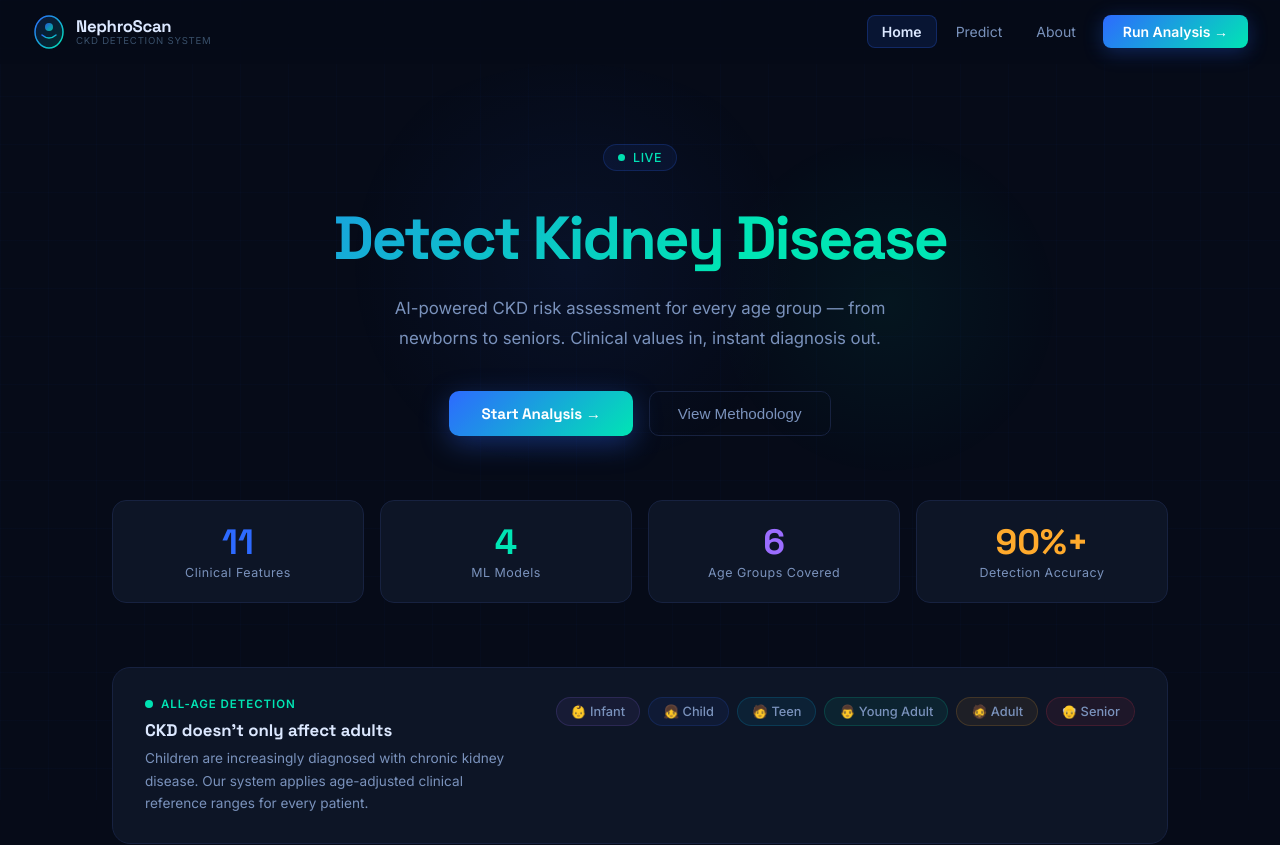
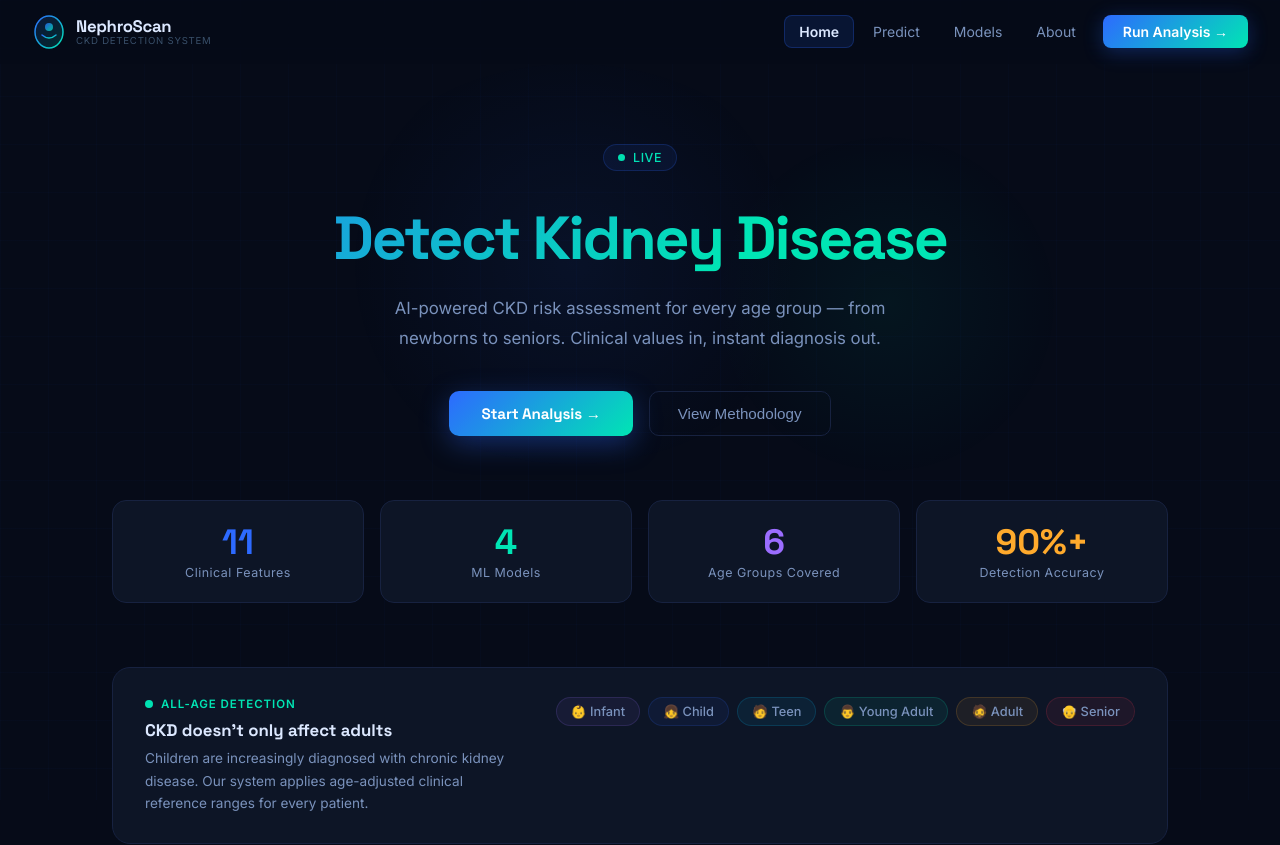
Before and after one commit to sharanugd2305/ckd-detection, a React (Create React App) app in the folder frontend/: page / in a window 1280 px wide. Shown: the top 845 px of the page. Built offline with nearby package versions, Linux system fonts and the light colour scheme.

Commit message:
Refactor Navbar component to simplify styling and improve link rendering

```diff
--- a/frontend/src/components/Navbar.js
+++ b/frontend/src/components/Navbar.js
@@ -11,51 +11,18 @@ export default function Navbar(){
     return()=>window.removeEventListener('scroll',h);
   },[]);
 
-  const s={
-    nav:{
-      position:'sticky',top:0,zIndex:300,
-      height:64,padding:'0 2rem',
+  const links=[['/', 'Home'],['/predict','Predict'],['/models','Models'],['/about','About']];
+
+  return(
+    <nav style={{
+      position:'sticky',top:0,zIndex:300,height:64,padding:'0 2rem',
       display:'flex',alignItems:'center',justifyContent:'space-between',
       background:solid?'rgba(6,11,24,0.95)':'rgba(6,11,24,0.6)',
       backdropFilter:'blur(20px)',WebkitBackdropFilter:'blur(20px)',
       borderBottom:`1px solid ${solid?'#172240':'transparent'}`,
       transition:'all .3s ease',
-    },
-    logo:{
-      display:'flex',alignItems:'center',gap:10,
-      textDecoration:'none',
-    },
-    logoMark:{
-      width:34,height:34,position:'relative',flexShrink:0,
-    },
-    links:{display:'flex',alignItems:'center',gap:4},
-    link:(a)=>({
-      textDecoration:'none',
-      padding:'7px 14px',borderRadius:8,
-      fontSize:'0.875rem',fontWeight:a?600:400,
-      color:a?'#DCE8FF':'#7A92BC',
-      background:a?'rgba(45,106,255,0.12)':'transparent',
-      border:`1px solid ${a?'rgba(45,106,255,0.25)':'transparent'}`,
-      transition:'all .2s',
-    }),
-    cta:{
-      textDecoration:'none',
-      marginLeft:8,padding:'8px 20px',
-      borderRadius:8,
-      background:'linear-gradient(135deg,#2D6AFF,#00E5B4)',
-      color:'#fff',fontSize:'0.875rem',fontWeight:600,
-      boxShadow:'0 4px 20px rgba(45,106,255,0.3)',
-      transition:'opacity .2s,transform .2s',
-      display:'inline-block',
-    },
-  };
-
-  return(
-    <nav style={s.nav}>
-      {/* Logo */}
-      <Link to="/" style={s.logo}>
-        <div style={s.logoMark}>
-          {/* Kidney shape SVG */}
+    }}>
+      <Link to="/" style={{display:'flex',alignItems:'center',gap:10,textDecoration:'none'}}>
         <svg width="34" height="34" viewBox="0 0 34 34" fill="none">
           <defs>
             <linearGradient id="lg1" x1="0" y1="0" x2="1" y2="1">
@@ -68,26 +35,35 @@ export default function Navbar(){
           <circle cx="17" cy="12" r="4" fill="url(#lg1)" opacity="0.8"/>
           <path d="M10 20 Q17 26 24 20" stroke="url(#lg1)" strokeWidth="1.5" fill="none" strokeLinecap="round"/>
         </svg>
-        </div>
         <div>
-          <div style={{fontFamily:'Space Grotesk,sans-serif',fontSize:'1.05rem',fontWeight:700,color:'#DCE8FF',letterSpacing:'-0.02em',lineHeight:1.1}}>
-            NephroScan
-          </div>
-          <div style={{fontSize:'0.6rem',color:'#3A506A',letterSpacing:'0.08em',textTransform:'uppercase'}}>
-            CKD Detection System
-          </div>
+          <div style={{fontFamily:'Space Grotesk,sans-serif',fontSize:'1.05rem',fontWeight:700,color:'#DCE8FF',letterSpacing:'-.02em',lineHeight:1.1}}>NephroScan</div>
+          <div style={{fontSize:'.6rem',color:'#3A506A',letterSpacing:'.08em',textTransform:'uppercase'}}>CKD Detection System</div>
         </div>
       </Link>
 
-      {/* Nav links */}
-      <div style={s.links}>
-        {[['/', 'Home'],['/predict','Predict'],['/about','About']].map(([p,l])=>(
-          <Link key={p} to={p} style={s.link(pathname===p)}
-            onMouseOver={e=>{if(pathname!==p){e.currentTarget.style.color='#DCE8FF';e.currentTarget.style.background='rgba(255,255,255,0.04)';}}}
-            onMouseOut={e=>{if(pathname!==p){e.currentTarget.style.color='#7A92BC';e.currentTarget.style.background='transparent';}}}
+      <div style={{display:'flex',alignItems:'center',gap:4}}>
+        {links.map(([p,l])=>{
+          const active=pathname===p;
+          return(
+            <Link key={p} to={p} style={{
+              textDecoration:'none',padding:'7px 14px',borderRadius:8,
+              fontSize:'.875rem',fontWeight:active?600:400,
+              color:active?'#DCE8FF':'#7A92BC',
+              background:active?'rgba(45,106,255,.12)':'transparent',
+              border:`1px solid ${active?'rgba(45,106,255,.25)':'transparent'}`,
+              transition:'all .2s',
+            }}
+              onMouseOver={e=>{if(!active){e.currentTarget.style.color='#DCE8FF';e.currentTarget.style.background='rgba(255,255,255,.04)';}}}
+              onMouseOut={e=>{if(!active){e.currentTarget.style.color='#7A92BC';e.currentTarget.style.background='transparent';}}}
             >{l}</Link>
-        ))}
-        <Link to="/predict" style={s.cta}
+          );
+        })}
+        <Link to="/predict" style={{
+          textDecoration:'none',marginLeft:8,padding:'8px 20px',borderRadius:8,
+          background:'linear-gradient(135deg,#2D6AFF,#00E5B4)',
+          color:'#fff',fontSize:'.875rem',fontWeight:600,
+          boxShadow:'0 4px 20px rgba(45,106,255,.3)',transition:'opacity .2s,transform .2s',display:'inline-block',
+        }}
           onMouseOver={e=>{e.currentTarget.style.opacity='.85';e.currentTarget.style.transform='translateY(-1px)';}}
           onMouseOut={e=>{e.currentTarget.style.opacity='1';e.currentTarget.style.transform='translateY(0)';}}
         >Run Analysis →</Link>
```
Lines whose indentation alone changed are shown as unchanged.
